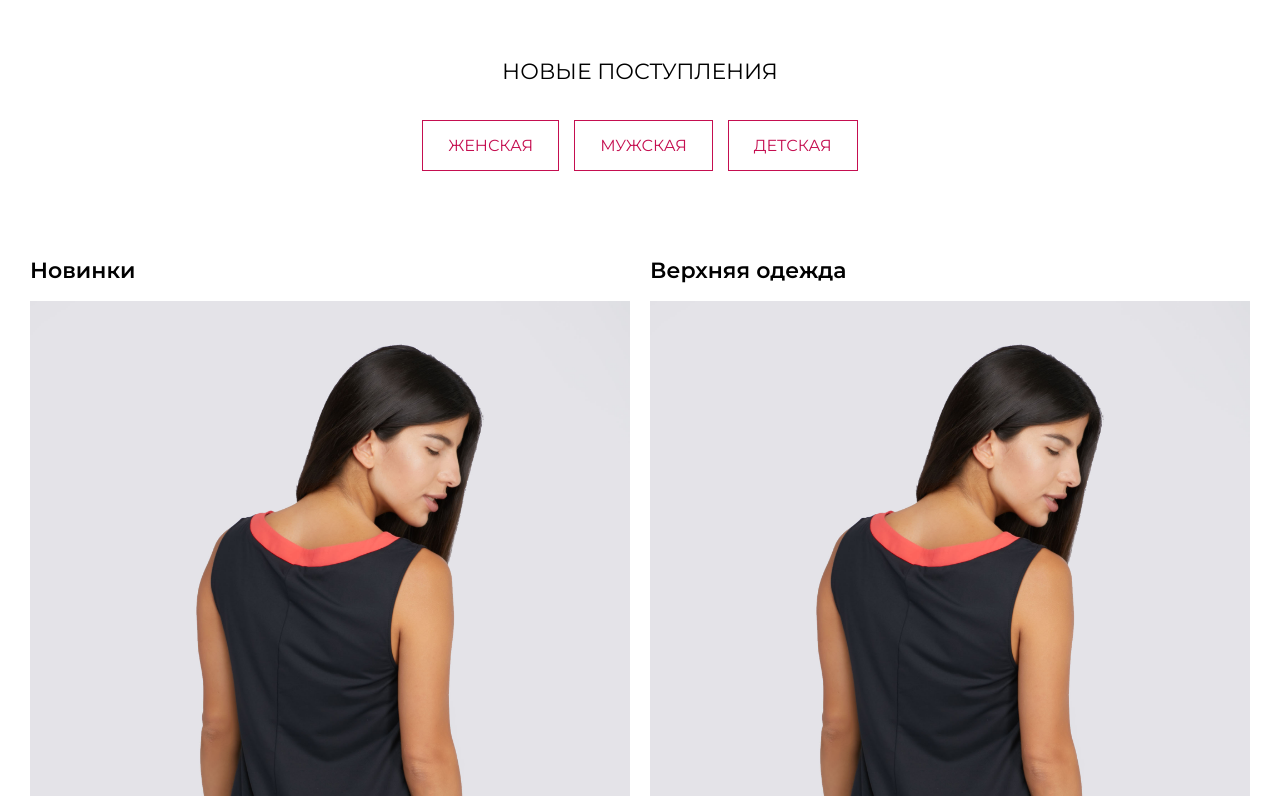
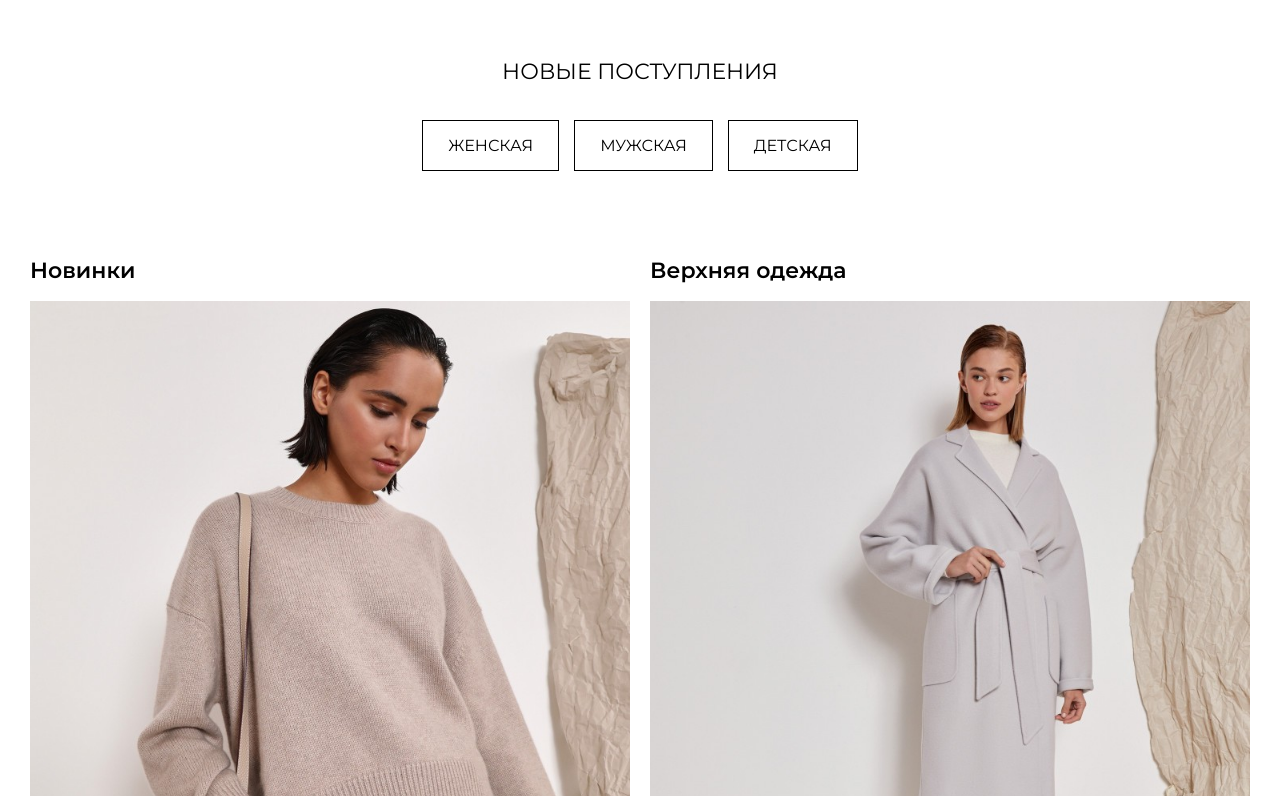
Before and after one commit to Redrica/daniella-main, a website: page docs/index.html in a window 1280 px wide. Shown: the part 1124-1920 px from the top of the page. Drawn offline with Linux system fonts and the light colour scheme.

Commit message:
img update

```diff
--- a/docs/index.html
+++ b/docs/index.html
@@ -18,7 +18,7 @@
     </header>
 
     <div class="container" role="main">
-        <div class="main-banner" style="background-image: url('img/pexels-kyle-roxas-2122295.jpg')">
+        <div class="main-banner" style="background-image: url('img/63cba5dc13f5f198d27ca65ed33f7d54.jpg')">
             <div class="main-banner__content main-banner__content--light-theme">
                 <p class="main-banner__title">Осенние мотивы</p>
                 <p class="main-banner__text">Какой-то красивый текст: лучше, если не больше двух-трёх строк, а то тяжело будет смотреться</p>
@@ -32,9 +32,9 @@
         <div class="announce">
             <p class="announce__title">Новые поступления</p>
             <div class="announce__links">
-                <a class="announce__link button" href="">Женская</a>
-                <a class="announce__link button" href="">Мужская</a>
-                <a class="announce__link button" href="">Детская</a>
+                <a class="announce__link button button--black" href="">Женская</a>
+                <a class="announce__link button button--black" href="">Мужская</a>
+                <a class="announce__link button button--black" href="">Детская</a>
             </div>
         </div>
 
@@ -51,7 +51,7 @@
                     </div>
 
                     <a class="category-card__image-wrapper" href="#">
-                        <img src="img/category_img_1.jpg" alt="">
+                        <img src="img/new.jpg" alt="">
                     </a>
                 </div>
                 <div class="promo-section__card category-card">
@@ -65,7 +65,7 @@
                     </div>
 
                     <a class="category-card__image-wrapper">
-                        <img src="img/category_img_1.jpg" alt="">
+                        <img src="img/top.jpg" alt="">
                     </a>
                 </div>
             </div>
```
Also changed, not shown: docs/css/main.css (+12 -12 lines), src/copy/index.html (+6 -6 lines), docs/img/63cba5dc13f5f198d27ca65ed33f7d54.jpg (added), docs/img/new.jpg (added), docs/img/top.jpg (added), src/copy/img/63cba5dc13f5f198d27ca65ed33f7d54.jpg (added), src/copy/img/new.jpg (added), src/copy/img/top.jpg (added).
